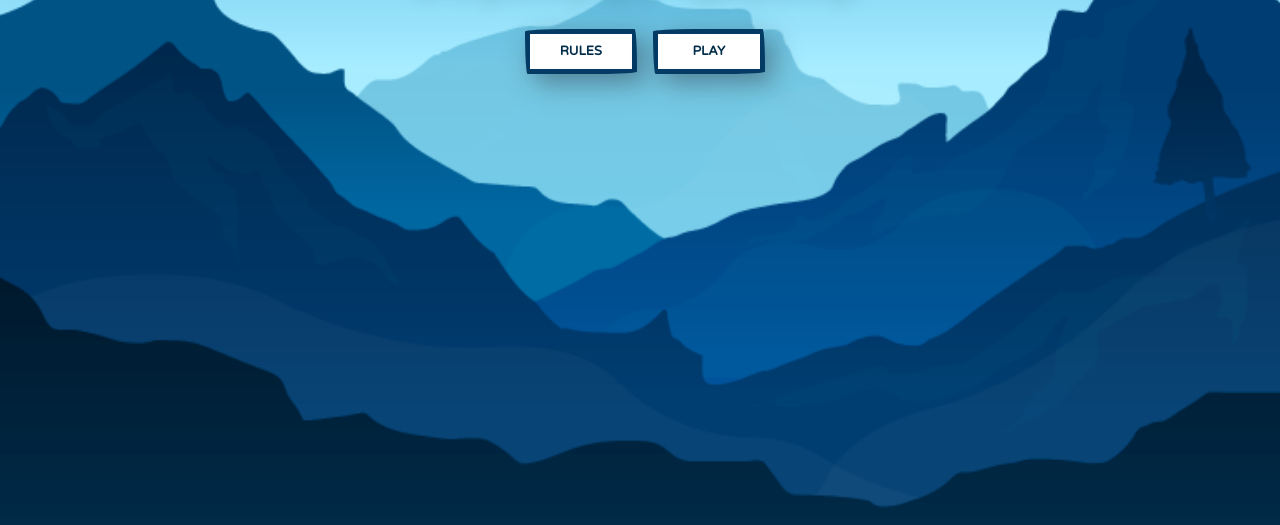
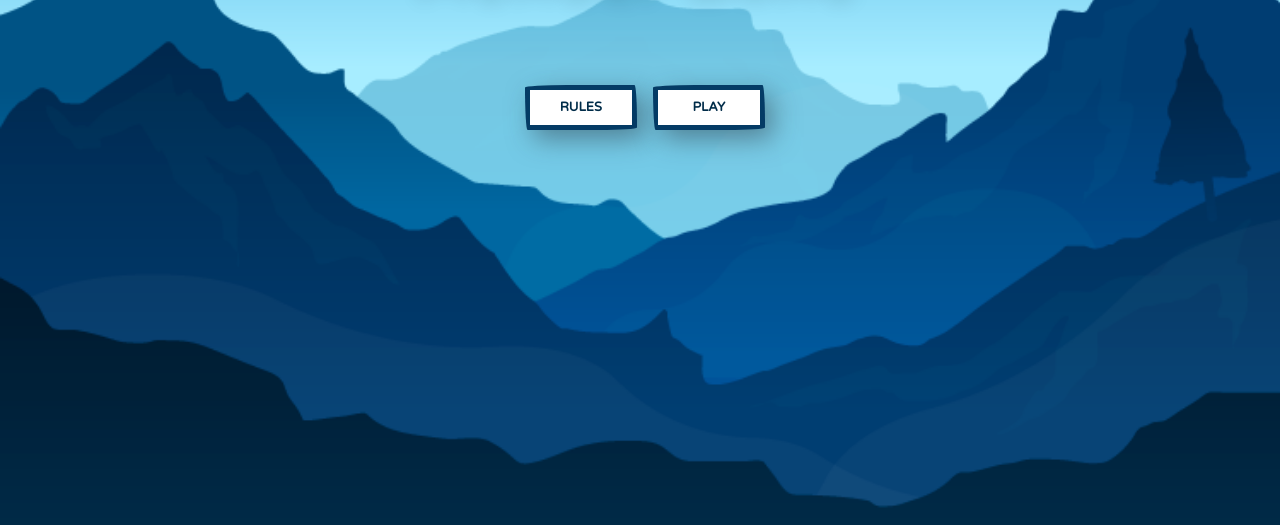
Before and after one commit to Code-Institute-Submissions/Memory-Game-20, a plain HTML site: page index.html in a window 1280 px wide. Shown: the part 275-800 px from the top of the page. Drawn offline with nearby package versions, Linux system fonts and the light colour scheme.

Commit message:
Fixing buttons possiotioning on mobile devices

```diff
--- a/assets/css/home.scss
+++ b/assets/css/home.scss
@@ -297,7 +297,7 @@ footer {
 @media (min-width: 320px){
 
     .header-box h1 {
-        top: 20%;
+        top: 18%;
     }
 
     .rules-btn, .play-btn {
@@ -306,12 +306,12 @@ footer {
     }
 
     .rules-btn {
-        top: 48%;
+        top: 50%;
         left: 35%;
     }
 
     .play-btn {
-        top: 58%;
+        top: 60%;
         left: 35%;
     }
 
@@ -387,12 +387,12 @@ footer {
     }
 
     .rules-btn{
-        top: 38%;
+        top: 45%;
         left: 41%;
     }
 
     .play-btn {
-        top: 38%;
+        top: 45%;
         left: 51%;
     }
 
--- a/assets/js/main.js
+++ b/assets/js/main.js
@@ -1,3 +1,7 @@
+/*
+This is shared javascript for the pages animations
+*/
+
 /*====== RELLAX =====*/
 var ellax = new Rellax('.rellax');
 
```
Also changed, not shown: assets/css/home.css.
